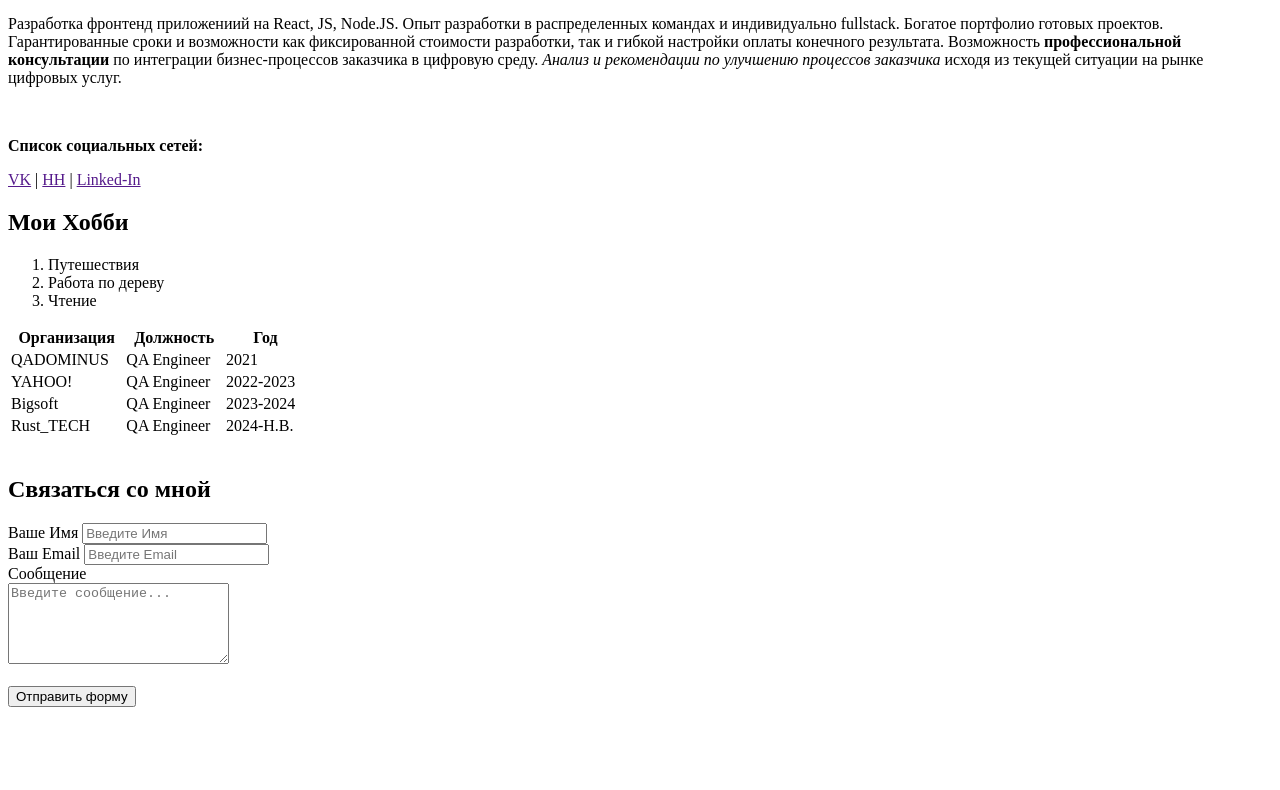
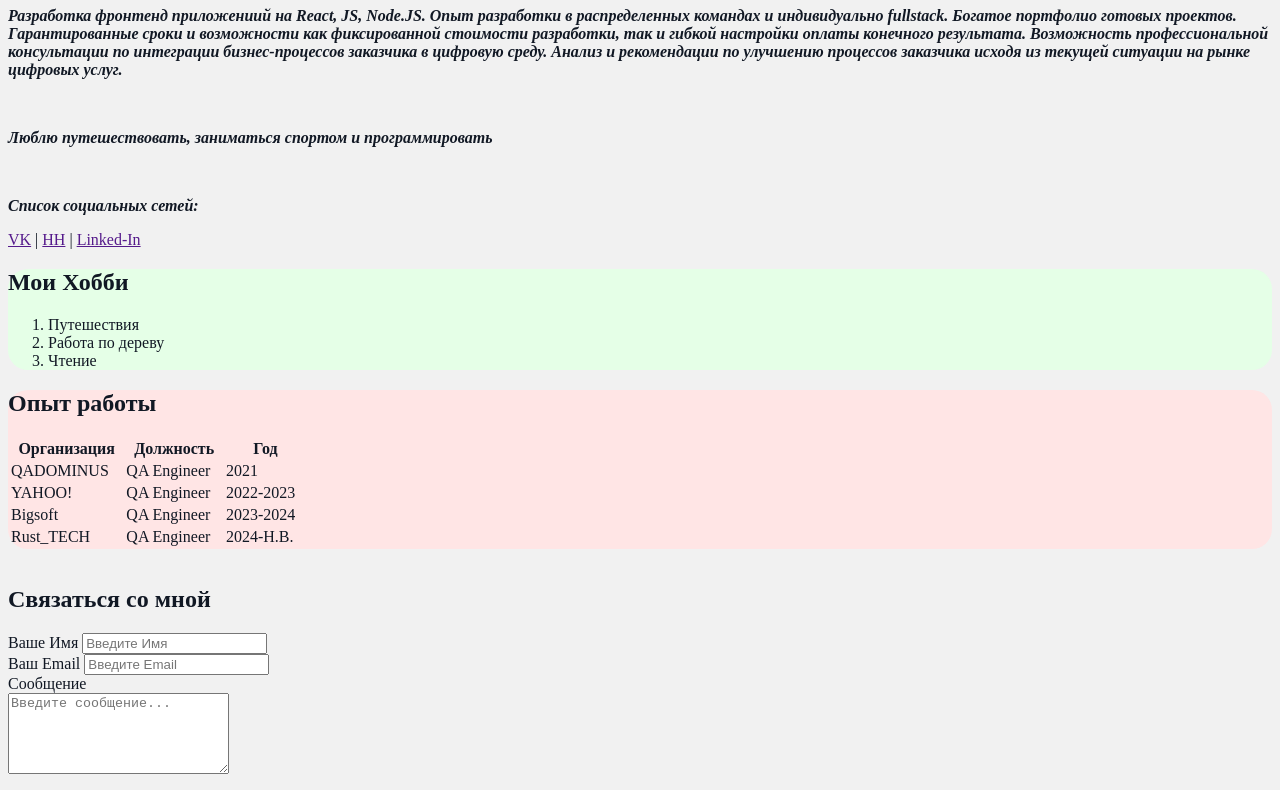
Before and after one commit to Gyversplan/CV-Resume_example, a plain HTML site: page index.html in a window 1280 px wide. Shown: the part 285-1075 px from the top of the page. Before the commit the page ends 1000 px from the top, so only its background shows below. Drawn offline with Linux system fonts and the light colour scheme.

Commit message:
Styles file edited Some CV block edited

```diff
--- a/index.html
+++ b/index.html
@@ -3,16 +3,22 @@
 <head>
     <meta charset="UTF-8">
     <meta name="viewport" content="width=device-width, initial-scale=1.0">
-    <meta meta="keywords" content="resume, kuznetsov, frontender, fullstack, js, html, react">
+    <meta meta="keywords" content="resume, ivanov, frontender, fullstack, js, html, react">
     <meta meta="description" content="Это страница резюме фронтенд разработчика Гувера Иванова">
     <title>Resume_Gyvers</title>
+    <link rel="stylesheet" href="styles.css">
 </head>
 <body>
-    <h1>Гувер Иванов</h1>
+    <div class="info">
 
         <img src="234jhjk1234.jpeg" width="200">
 
+        <div class="info-text">
+            <h1>Гувер Иванов</h1>
+
             <p>Разработка фронтенд приложениий на React, JS, Node.JS. Опыт разработки в распределенных командах и индивидуально fullstack. Богатое портфолио готовых проектов. Гарантированные сроки и возможности как фиксированной стоимости разработки, так и гибкой настройки оплаты конечного результата. Возможность <strong>профессиональной консультации</strong> по интеграции бизнес-процессов заказчика в цифровую среду. <em>Анализ и рекомендации по улучшению процессов заказчика</em> исходя из текущей ситуации на рынке цифровых услуг.</p>
+            <br>
+            <p>Люблю путешествовать, заниматься спортом и программировать</p>
             <br>
             <p><strong>Список социальных сетей:</strong></p>
 
@@ -21,14 +27,20 @@
             <a href="" target="_blank">HH</a>
             |
             <a href="" target="_blank">Linked-In</a>
+        </div>
+    </div>
 
+    <div class="card bg-green">
         <h2>Мои Хобби</h2>
         <ol>
             <li>Путешествия</li>
             <li>Работа по дереву</li>
             <li>Чтение</li>
         </ol>
+    </div>
 
+    <div class="card bg-red">
+        <h2>Опыт работы</h2>
         <table width="300">
             <thead>
                 <tr>
@@ -62,7 +74,10 @@
 
         </table>
 
+    </div>
+
     <br>
+
     <h2>Связаться со мной</h2>
 
     <form action="/">
--- /dev/null
+++ b/styles.css
@@ -0,0 +1,32 @@
+@import url('https://fonts.googleapis.com/css2?family=Roboto&display=swap');
+
+body {
+    font-family: 'Robot', san-serif;
+    font-size: 16px;
+    font-weight: normal;
+    background: #F1F1F1;
+    color: #111824;
+}
+
+.info-text p {
+    font-style: italic;
+    font-weight: bold;
+}
+
+.card {
+    /* border: 1px solid black; */
+    border-radius: 20px;
+    /* background: #fff; */
+}
+
+.bg-yellow {
+    background: #fff9dc;
+}
+
+.bg-red {
+    background: #ffe5e5;
+}
+
+.bg-green {
+    background: #e5ffe7;
+}
```
Lines whose indentation alone changed are shown as unchanged.
